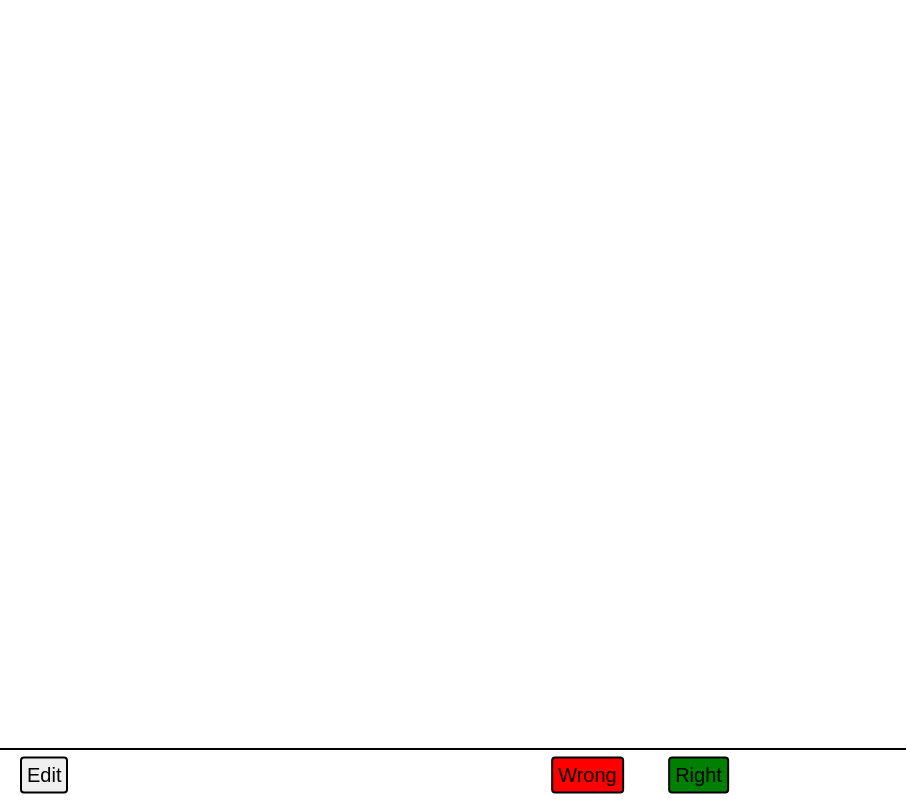
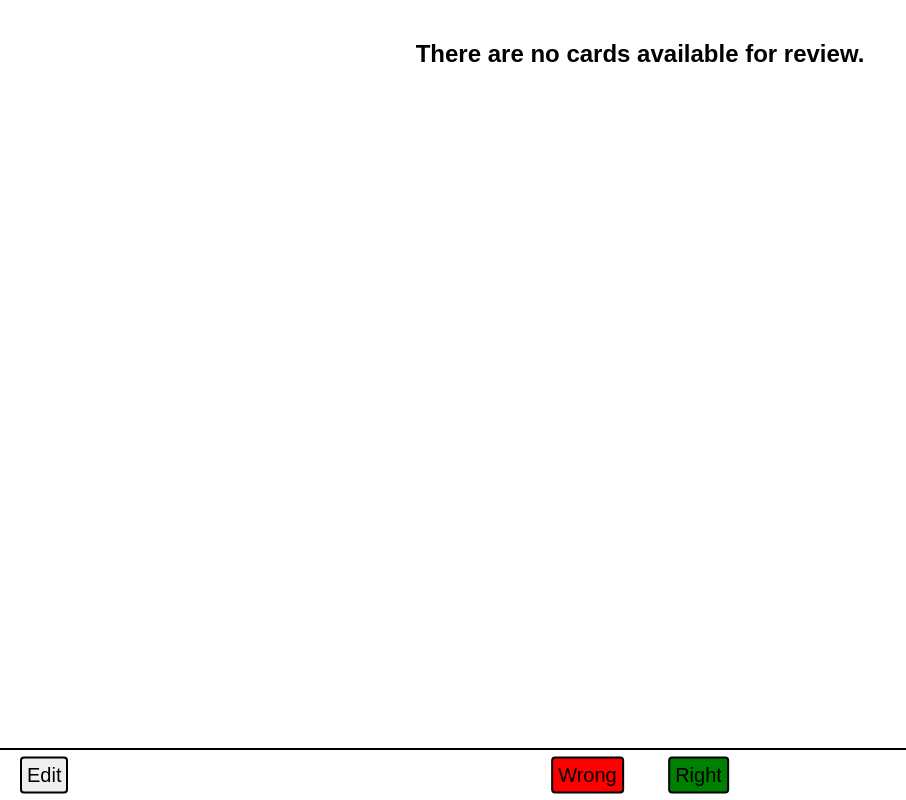
Before and after one commit to Quinteract/xenon-flashcards, a SvelteKit app: page / in a window 1280 px wide. Shown: the whole page, without its empty margins (0-906 px from the left). Built offline with nearby package versions, Linux system fonts and the light colour scheme.

Commit message:
Added no cards message

```diff
--- a/src/routes/+page.svelte
+++ b/src/routes/+page.svelte
@@ -3,7 +3,13 @@
 </script>
 
 <div id="navbar"></div>
-<div id="card"></div>
+<div id="card">
+    {#if card}
+        {card}
+    {:else}
+        <h2>There are no cards available for review.</h2>
+    {/if}
+</div>
 <div id="answerbar">
     <a href={"/edit" + ((card) ? ("?card=" + card) : "")}>
         <button id="edit">Edit</button>
@@ -17,6 +23,11 @@
 <style>
 * {
     font-family: sans-serif;
+}
+
+h2 {
+    text-align: center;
+    margin-top: 5vh;
 }
 
 #answerbar {
```
